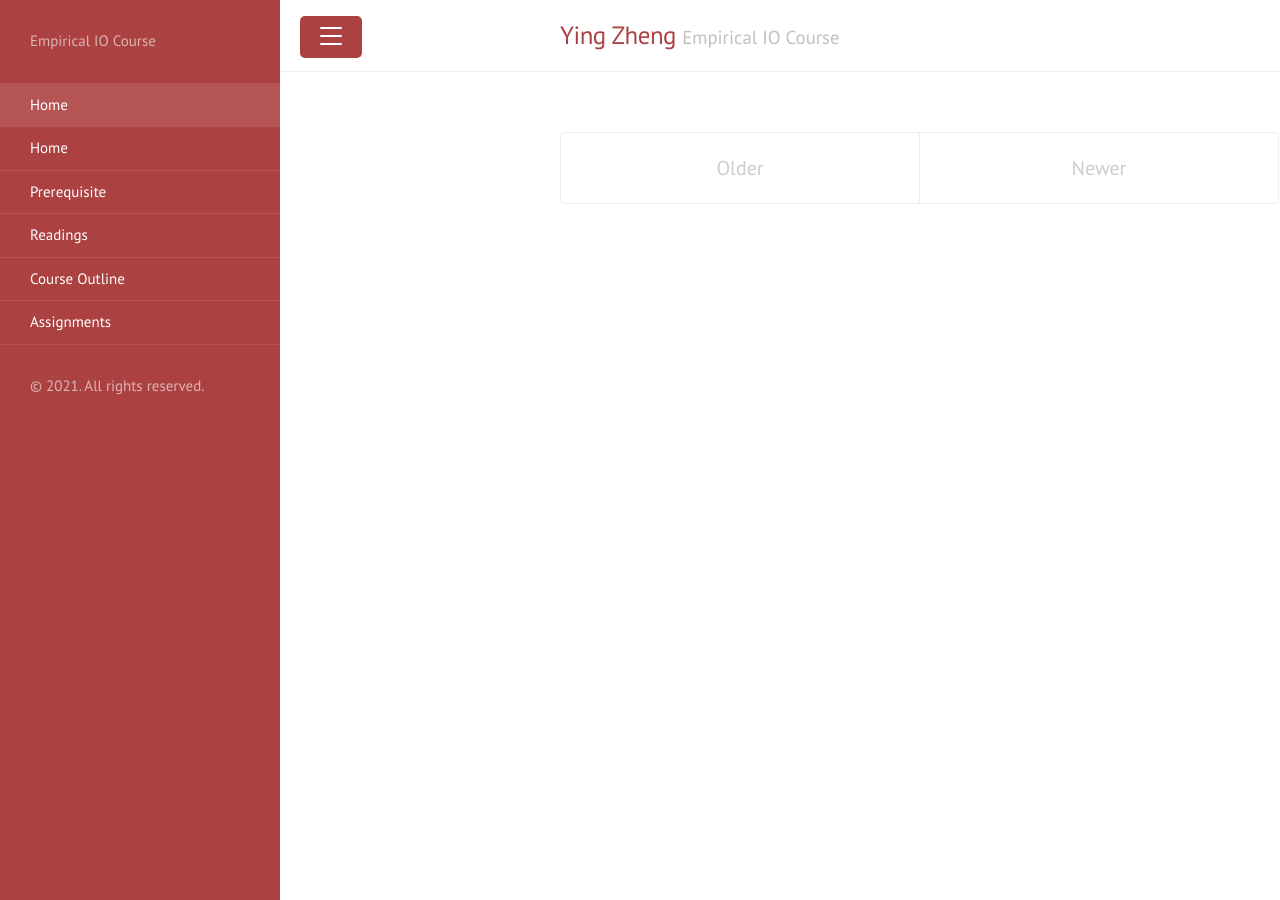
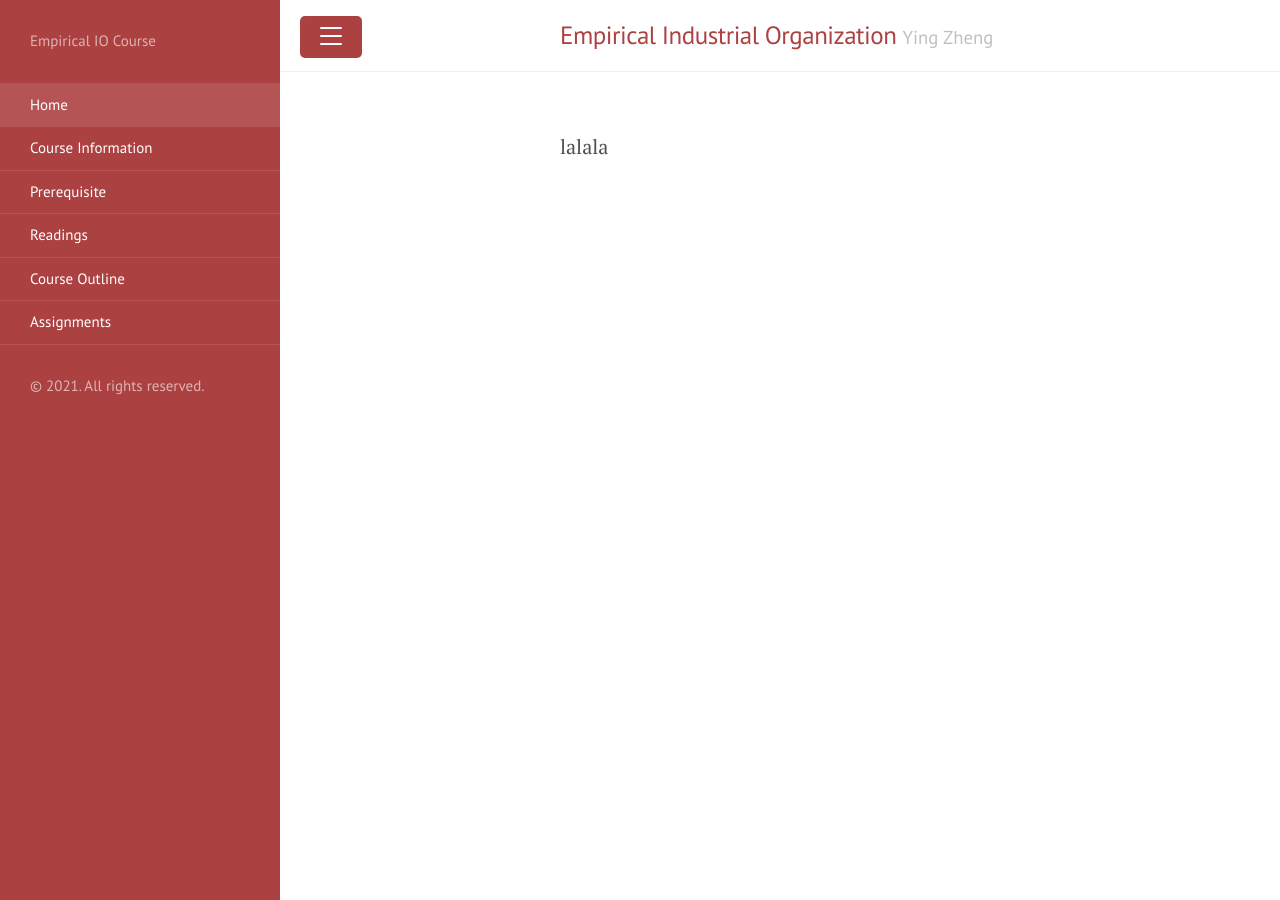
Before and after one commit to yingzheng-econ/Empirical-IO-Course, a Jekyll site: the page built from index.html, in a window 1280 px wide. Built offline with Jekyll 4.4.1, drawn with Linux system fonts in a browser that asks for light colours; the list of posts is cut into pages by our own code.

Commit message:
update homepage

```diff
--- a/Home.md
+++ b/Course_info.md
@@ -1,5 +1,5 @@
 ---
 layout: page
-title: Home
+title: Course Information
 order: 1
 ---
--- a/_config.yml
+++ b/_config.yml
@@ -1,6 +1,6 @@
 # Setup
-title:               Ying Zheng
-tagline:             'Empirical IO Course'
+title:               Empirical Industrial Organization
+tagline:             'Ying Zheng'
 description:         'Empirical IO Course'
 url:                 https://yingzheng-econ.github.io/Empirical-IO-Course/
 baseurl:             ''
--- a/index.html
+++ b/index.html
@@ -3,35 +3,4 @@ layout: default
 title: Home
 ---
 
-<div class="posts">
-  {% for post in paginator.posts %}
-  <div class="post">
-    <h1 class="post-title">
-      <a href="{{ post.url | absolute_url }}">
-        {{ post.title }}
-      </a>
-    </h1>
-
-    <span class="post-date">{{ post.date | date_to_string }}</span>
-
-    {{ post.content }}
-  </div>
-  {% endfor %}
-</div>
-
-<div class="pagination">
-  {% if paginator.next_page %}
-    <a class="pagination-item older" href="{{ paginator.next_page_path | absolute_url }}">Older</a>
-  {% else %}
-    <span class="pagination-item older">Older</span>
-  {% endif %}
-  {% if paginator.previous_page %}
-    {% if paginator.page == 2 %}
-      <a class="pagination-item newer" href="{{ '/' | absolute_url }}">Newer</a>
-    {% else %}
-      <a class="pagination-item newer" href="{{ paginator.previous_page_path | absolute_url }}">Newer</a>
-    {% endif %}
-  {% else %}
-    <span class="pagination-item newer">Newer</span>
-  {% endif %}
-</div>
+lalala
```
